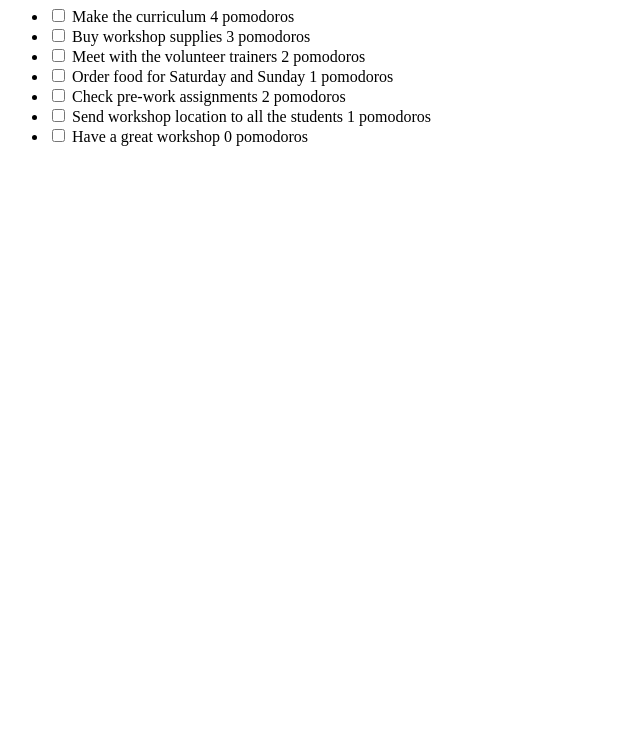
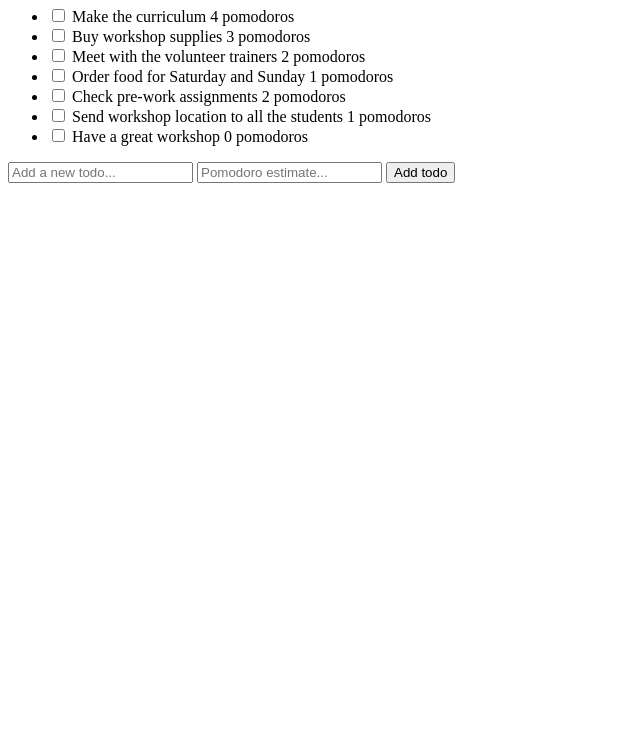
Before and after one commit to TheMagicalEthan/todo_app_front_end, a plain HTML site: page index.html in a window 1280 px wide. Shown: the part 60-800 px from the top of the page, without its empty margins (0-640 px from the left). Drawn offline with Linux system fonts and the light colour scheme.

Commit message:
Add inputs to prepare for adding additional todos to todo list

```diff
--- a/index.html
+++ b/index.html
@@ -37,5 +37,10 @@
                 Have a great workshop 0 pomodoros
             </li>
          </ul>
+
+
+         <input type="text" placeholder="Add a new todo...">
+         <input type="number"placeholder="Pomodoro estimate...">
+         <input type="submit" value="Add todo">
     </body>
 </html>
```
Lines whose indentation alone changed are shown as unchanged.
